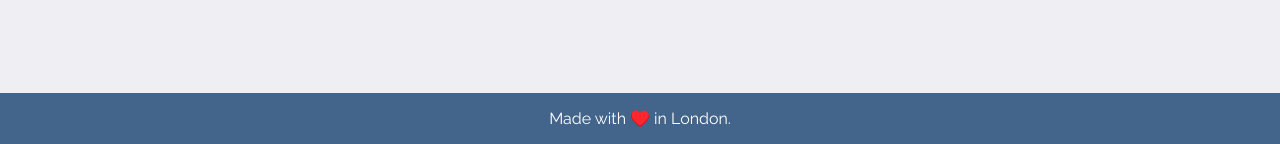
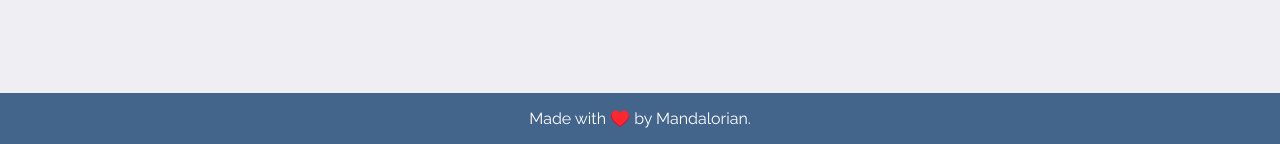
Before and after one commit to mandalorian-0/blog_flask, a Flask app: page /blog in a window 1280 px wide. Shown: the part 656-800 px from the top of the page. Run offline with Flask 3, Linux system fonts and the light colour scheme.

Commit message:
refactor: change footer name

```diff
--- a/templates/index.html
+++ b/templates/index.html
@@ -25,6 +25,6 @@
     </div>
 </body>
 <footer>
-    <p>Made with ♥️ in London.</p>
+    <p>Made with ♥️ by Mandalorian.</p>
 </footer>
 </html>
--- a/templates/post.html
+++ b/templates/post.html
@@ -25,6 +25,6 @@
     </div>
 </body>
 <footer>
-    <p>Made with ♥️ By Arana.</p>
+    <p>Made with ♥️ By Mandalorian.</p>
 </footer>
 </html>
```
